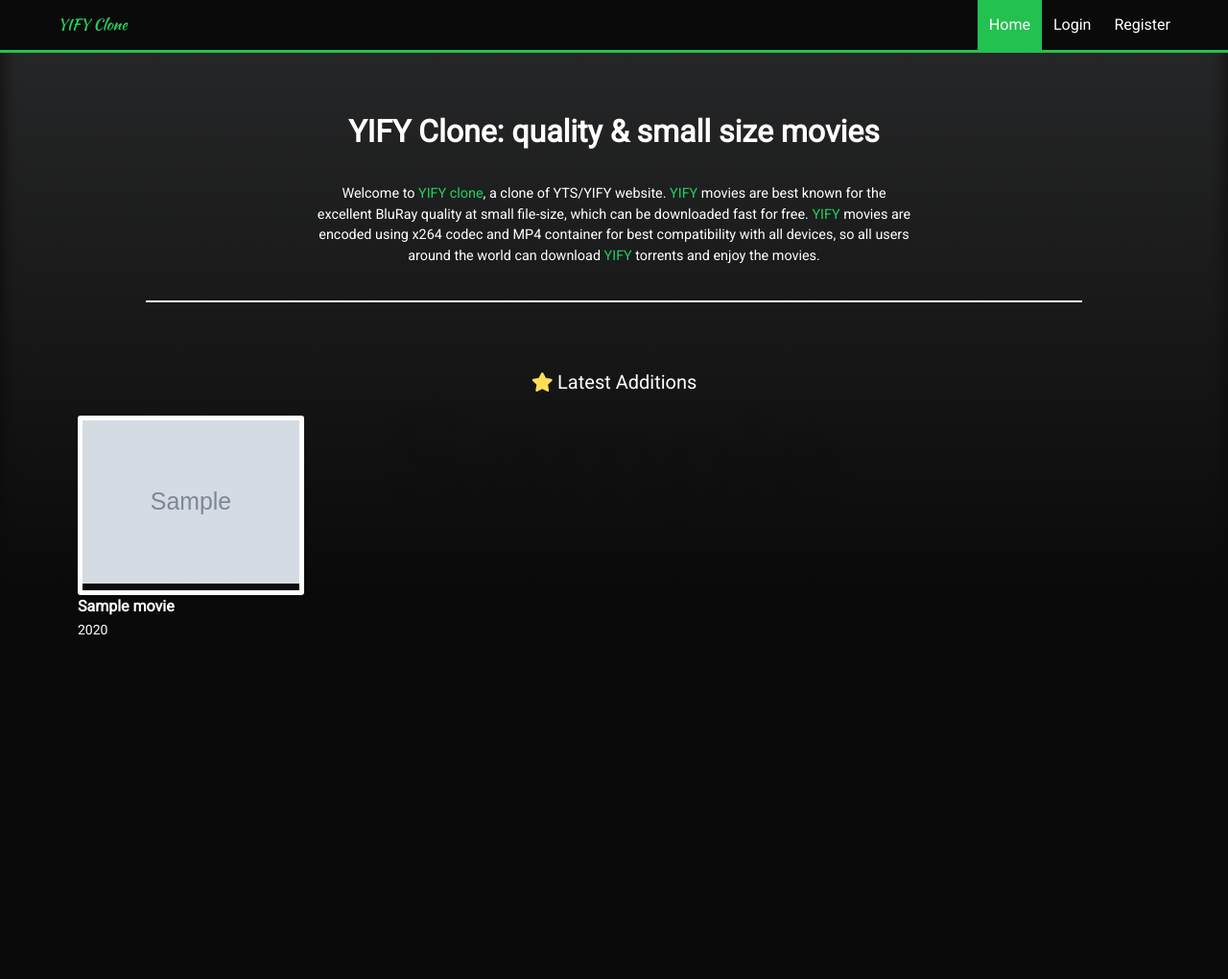
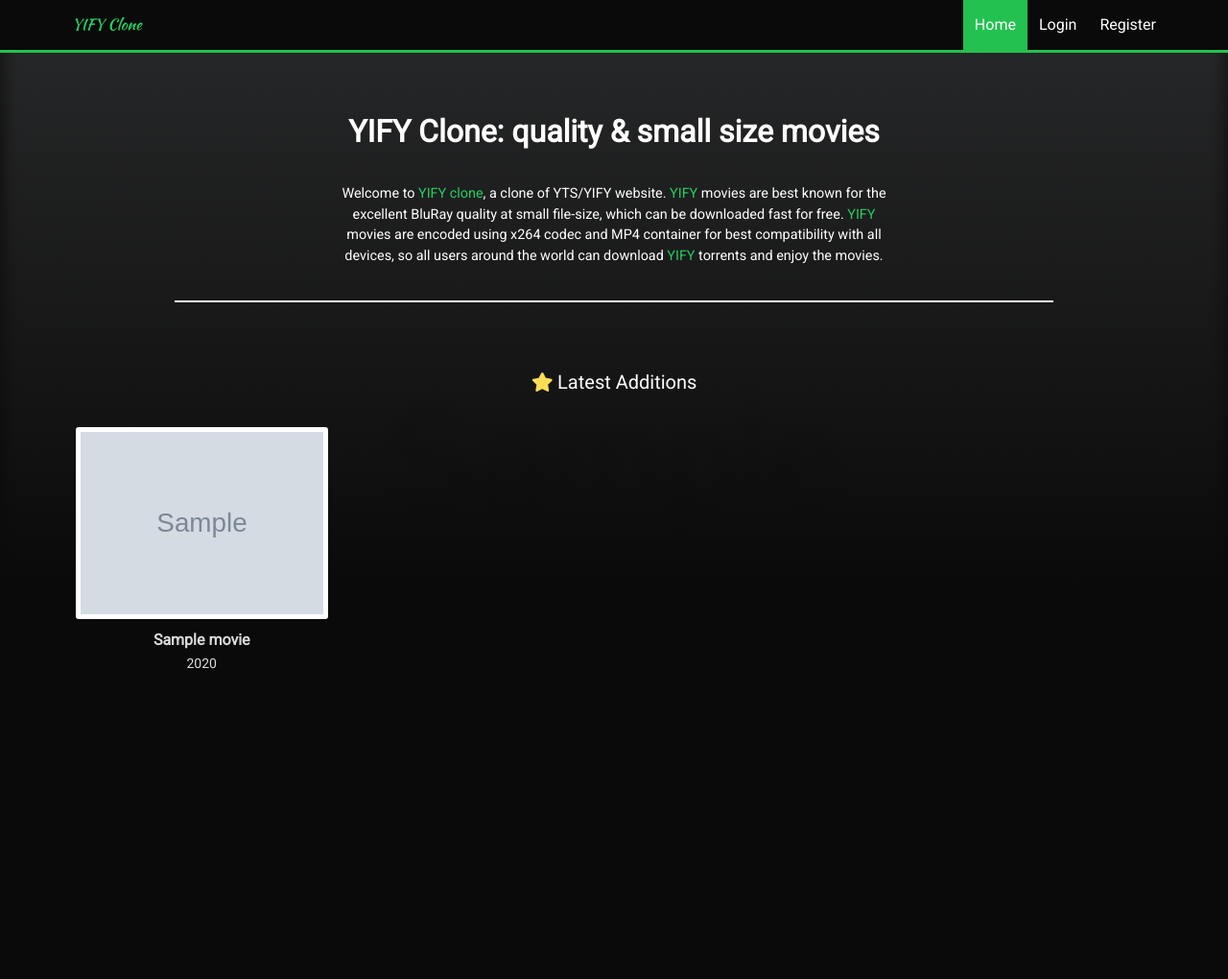
Before and after one commit to shakib609/movie-site, a Django app: page / in a window 1280 px wide. Shown: the whole page at 96% size. Run offline with Django 3.2, Linux system fonts and the light colour scheme; tables that the repository leaves empty hold one stand-in row (values such as "Sample post"); grey boxes marked "Sample" are stand-in pictures.

Commit message:
Refactor styling of homepage, detail page

```diff
--- a/static/css/main.css
+++ b/static/css/main.css
@@ -63,28 +63,45 @@
 
 
 .poster-container {
-  width: 236px;
-  margin: 0 auto;
+  display: flex;
+  justify-content: center;
+  align-items: center;
+}
+.center-child {
+  display: flex;
+  justify-content: center;
+  align-items: center;
 }
 
-.image-container {
-  border: #fff  5px solid;
+.poster-container img {
+  border: 5px solid #fff;
   border-radius: 3px;
-  position: relative;
+  transition: all 0.2s;
 }
-.column.is-2 .image-container {
+.poster-container:hover a img {
+  border-color: #23c160;
+}
+
+.poster-container.other-movies img {
   border-width: 2px;
 }
 
-.image-container:hover {
+.movie-poster {
+  border: 5px solid #fff;
+  border-radius: 3px;
+  transition: all 0.3s;
+}
+
+.movie:hover .movie-poster {
   border-color: #23d160;
 }
 
 .overlay {
   position: absolute;
-  width: 100%;
-  height: 100%;
-  background-color: rgba(0,0,0,0.6);
+  width: 230px;
+  height: 345px;
+  overflow: hidden;
+  background-color: rgba(0,0,0,0.75);
   opacity: 0;
   transition: all 0.3s;
 }
@@ -131,7 +148,7 @@
 }
 
 .comments {
-  max-height: 378px;
+  max-height: 400px;
   overflow-y: auto;
   overflow-x: hidden;
 }
@@ -146,3 +163,7 @@
 .navbar.is-black {
   border-bottom: 3px solid #23c150;
 }
+
+.container {
+  padding: 0 15px;
+}
--- a/templates/base/base.html
+++ b/templates/base/base.html
@@ -14,7 +14,7 @@
   {% endblock extra_css %}
   <title>{% block title %}YIFY Clone{% endblock title %}</title>
 </head>
-<body class="{% block body_classes %}{% endblock %}">
+<body class="{% block body_classes %}has-background-black has-text-white{% endblock %}">
 {% block body %}
   {% include 'include/navbar.html' %}
   {% block content %}{% endblock content %}
--- /dev/null
+++ b/templates/include/background-overlay.html
@@ -0,0 +1,12 @@
+{% if movies %}
+  {% if movies|first %}
+    {% with movies|first as m %}
+      {% if m.poster_image %}
+        <img src="/media/{{ m.poster_image}}" class="image-overlay">
+      {% endif %}
+    {% endwith %}
+  {% endif %}
+{% elif movie.poster_image %}
+  <img src="/media/{{ movie.poster_image}}" class="image-overlay">
+{% endif %}
+<div class="gradient-overlay"></div>
--- /dev/null
+++ b/templates/include/movie-list.html
@@ -0,0 +1,26 @@
+{% load static %}
+
+<div class="columns is-multiline mt-10">
+  {% for movie in movies %}
+  <div class="column is-3 movie">
+    <a href="{% url 'movies:detail' movie.id %}">
+      <div class="image-container center-child">
+          <img
+            src="{% if movie.poster_image %}/media/{{ movie.poster_image }}{% else %}{% static 'images/default-poster.png' %}{% endif %}"
+            alt="{{ movie.title }}"
+            class="movie-poster is-relative">
+          <div class="overlay has-text-centered">
+            <p class="is-size-4 has-text-white" style="margin-top:200px;">
+              <i class="fab fa-imdb has-text-warning"></i> {{ movie.imdb_rating }}
+            </p>
+            <button class="button is-success">Details</button>
+          </div>
+      </div>
+    </a>
+    <p class="is-size-6 has-text-grey-lighter has-text-centered mt-10">
+      <span class="has-text-weight-bold">{{ movie.title }}</span><br>
+      <small>{{ movie.year }}</small>
+    </p>
+  </div>
+  {% endfor %}
+</div>
--- a/templates/movies/homepage.html
+++ b/templates/movies/homepage.html
@@ -2,17 +2,8 @@
 
 {% load static %}
 
-{% block body_classes %}has-background-black has-text-white{% endblock body_classes %}
-
 {% block content %}
-{% if movies|first %}
-  {% with movies|first as m %}
-    {% if m.poster_image %}
-    <img src="/media/{{ m.poster_image}}" class="image-overlay">
-    {% endif %}
-  {% endwith %}
-<div class="gradient-overlay"></div>
-{% endif %}
+{% include 'include/background-overlay.html' %}
 <div class="container is-fluid">
   <div class="hero is-small mb-20 mt-40">
     <div class="hero-body">
@@ -33,31 +24,6 @@
   <h3 class="is-size-5 has-text-centered mb-20">
     <i class="fas fa-star has-text-warning"></i> Latest Additions
   </h3>
-  <div class="columns is-multiline">
-    {% for movie in movies %}
-    <div class="column is-3">
-      <div class="poster-container">
-        <a href="{% url 'movies:detail' movie.id %}">
-          <div class="image-container">
-            <div class="overlay has-text-centered">
-              <p class="is-size-4 has-text-white" style="margin-top:200px;">
-                <i class="fab fa-imdb has-text-warning"></i> {{ movie.imdb_rating }}
-              </p>
-              <button class="button is-success">Details</button>
-            </div>
-            <img
-              src="{% if movie.poster_image %}/media/{{ movie.poster_image }}{% else %}{% static 'images/default-poster.png' %}{% endif %}"
-              alt="{{ movie.title }}"
-              class="movie-poster">
-          </div>
-        </a>
-        <p class="is-size-6">
-          <span class="has-text-weight-bold">{{ movie.title }}</span><br>
-          <small>{{ movie.year }}</small>
-        </p>
-      </div>
-    </div>
-    {% endfor %}
-  </div>
+  {% include 'include/movie-list.html' %}
 </div>
 {% endblock content %}
```
Also changed, not shown: templates/movies/detail.html (+11 -22 lines).
